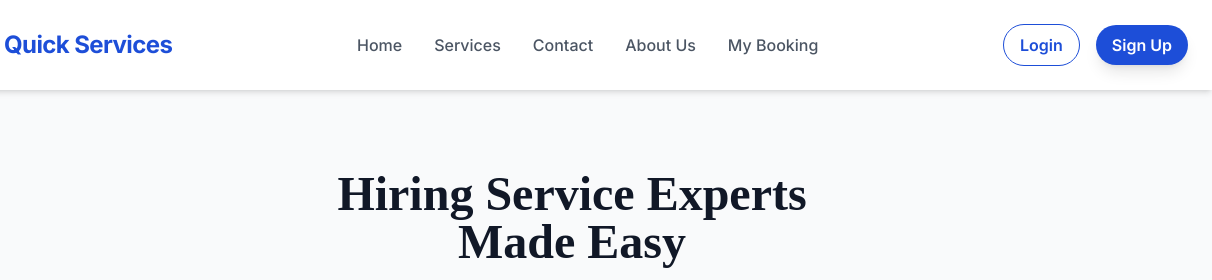
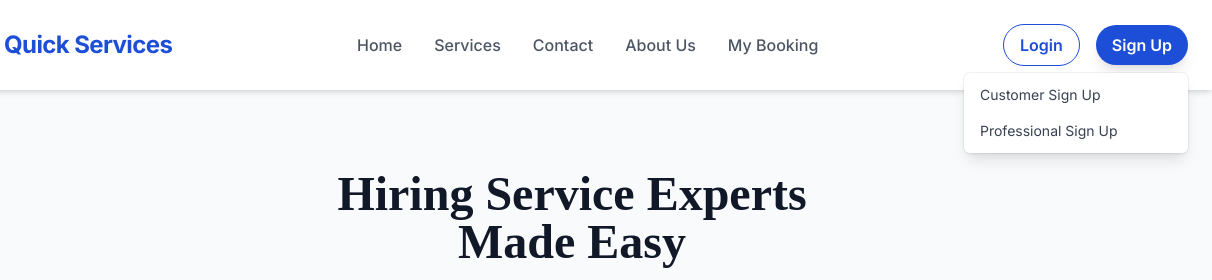
Before and after one commit to Haripragash714/website, a plain HTML site: page servies website-1/index.html in a window 1280 px wide. Both pictures are taken after a click on the button "Sign Up". Shown: the top 280 px of the page, 68-1280 px from the left. Drawn offline with nearby package versions, Linux system fonts and the light colour scheme.

Commit message:
Update index.html

```diff
--- a/servies website-1/index.html
+++ b/servies website-1/index.html
@@ -78,10 +78,43 @@
 
         <!-- Auth Buttons -->
         <div class="flex items-center space-x-4 mt-4 md:mt-0">
-          <button class="bg-white text-blue-700 font-semibold py-2 px-4 rounded-full border border-blue-700 hover:bg-blue-50 transition duration-300">Login</button>
-          <button class="bg-blue-700 text-white font-semibold py-2 px-4 rounded-full hover:bg-blue-800 transition duration-300 shadow-lg">Sign Up</button>
+            <button class="bg-white text-blue-700 font-semibold py-2 px-4 rounded-full border border-blue-700 hover:bg-blue-50 transition duration-300">Login</button>
+
+            <!-- Dropdown container for Sign Up button -->
+            <div class="relative inline-block text-left">
+                <!-- Sign Up button to toggle the dropdown -->
+                <button id="signUpButton" class="bg-blue-700 text-white font-semibold py-2 px-4 rounded-full hover:bg-blue-800 transition duration-300 shadow-lg">
+                    Sign Up
+                </button>
+
+                <!-- The dropdown menu, initially hidden -->
+                <div id="signUpDropdown" class="origin-top-right absolute right-0 mt-2 w-56 rounded-md shadow-lg bg-white ring-1 ring-black ring-opacity-5 focus:outline-none hidden" role="menu" aria-orientation="vertical" aria-labelledby="signUpButton">
+                    <div class="py-1" role="none">
+                        <a href="#" class="text-gray-700 block px-4 py-2 text-sm hover:bg-gray-100 hover:text-gray-900" role="menuitem">Customer Sign Up</a>
+                        <a href="#" class="text-gray-700 block px-4 py-2 text-sm hover:bg-gray-100 hover:text-gray-900" role="menuitem">Professional Sign Up</a>
+                    </div>
+                </div>
+            </div>
         </div>
       </nav>
+      <script>
+        document.addEventListener('DOMContentLoaded', function() {
+            const signUpButton = document.getElementById('signUpButton');
+            const signUpDropdown = document.getElementById('signUpDropdown');
+
+            // Toggle the dropdown menu on button click
+            signUpButton.addEventListener('click', function() {
+                signUpDropdown.classList.toggle('hidden');
+            });
+
+            // Close the dropdown if the user clicks outside of it
+            window.addEventListener('click', function(event) {
+                if (!signUpButton.contains(event.target) && !signUpDropdown.contains(event.target)) {
+                    signUpDropdown.classList.add('hidden');
+                }
+            });
+        });
+    </script>
     </header>
 
     <main class="container mx-auto px-4 py-12 pt-20">
```
